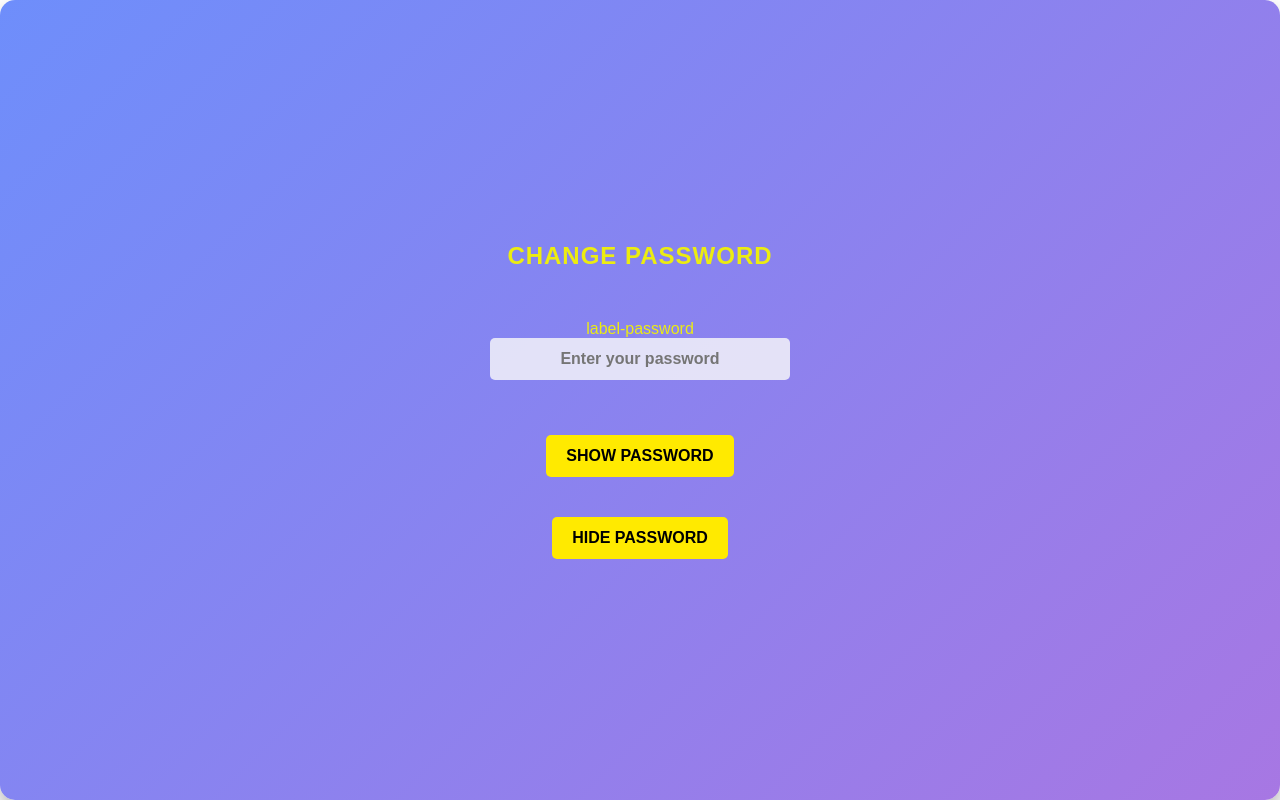
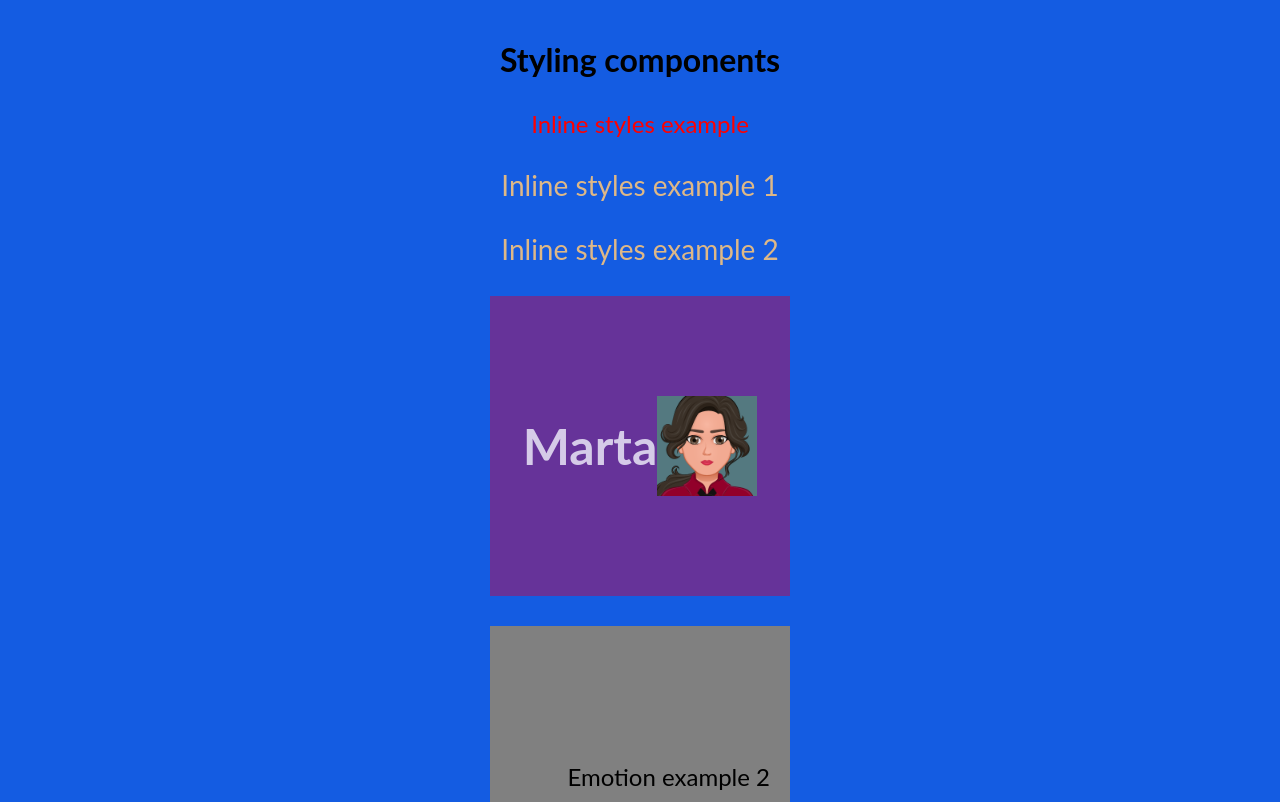
Before and after one commit to ViraVarguliak14/05_react_ts_24_03, a React (Vite) app: page / in a window 1280 px wide. Shown: the top 802 px of the page. Built offline with nearby package versions, Linux system fonts and the light colour scheme.

Commit message:
lesson09

```diff
--- a/src/App.tsx
+++ b/src/App.tsx
@@ -4,7 +4,8 @@
 // import Homework07 from "./homeworks/Homework07/Homework07";
 // import Lesson08 from "./lessons/Lesson08/Lesson08";
 // import Consultation04 from "./consbltations/Consultation04/Consultation04";
-import Homework08 from "./homeworks/Homework08/Homework08";
+// import Homework08 from "./homeworks/Homework08/Homework08";
+import Lesson09 from "./lessons/Lesson09/Lesson09";
 
 function App() {
   return (
@@ -15,7 +16,8 @@ function App() {
       {/* <Homework07/> */}
       {/* <Lesson08/> */}
       {/* <Consultation04/> */}
-      <Homework08/>
+      {/* <Homework08/> */}
+      <Lesson09/>
     </>
   );
 }
--- /dev/null
+++ b/src/lessons/Lesson09/Lesson09.tsx
@@ -0,0 +1,30 @@
+//1 способ стилизации - использование обычного css в отдельном файле
+import './styles.css'
+// 3 способ стилизации - импортируем стилизованные компоненты emotion
+import { AvatarImg, BoxInfo, TitleCard } from './styles'
+import Avatar from '../../assets/Cartoonify.png'
+
+function Lesson09() {
+      //Объект для inline стилей (2 способ)
+  const textStyles = { color: 'burlywood', fontSize: '28px' }
+    return (
+        <div className="lesson09-container">
+            <h1>Styling components</h1>
+            {/* 2 способ стилизации - inline styles (передача объекта стилей в атрибут style тега) */}
+            <div style={{ color: 'red', fontSize: '24px' }}>Inline styles example</div>
+            <p style={textStyles}>Inline styles example 1</p>
+            <div style={textStyles}>Inline styles example 2</div>
+       {/* 3 способ стилизации - использование стилизованных компонентов emotion */}
+      {/* <BoxInfo primary={true}>Emotion example 1</BoxInfo>
+      <BoxInfo primary={false}>Emotion example 2</BoxInfo> */}
+        <BoxInfo primary>
+         <TitleCard>Marta</TitleCard>
+         <AvatarImg src={Avatar}/>
+      </BoxInfo>
+      <BoxInfo>Emotion example 2</BoxInfo>
+
+        </div>
+    )
+}
+
+export default Lesson09
--- /dev/null
+++ b/src/lessons/Lesson09/styles.css
@@ -0,0 +1,10 @@
+.lesson09-container {
+    display: flex;
+    flex-direction: column;
+    align-items: center;
+    justify-content: center;
+    gap: 30px;
+    flex: 1;
+    padding: 40px;
+    background-color: rgb(20, 92, 226);
+  }
--- /dev/null
+++ b/src/lessons/Lesson09/styles.ts
@@ -0,0 +1,27 @@
+import styled from "@emotion/styled";
+
+//Интерфейс для пропсов стилизованного компонента BoxInfo
+interface BoxInfoStyledProps {
+    primary?: boolean
+}
+export const BoxInfo = styled.div<BoxInfoStyledProps>`
+ display: flex;
+ align-items: center;
+ justify-content: ${({ primary }) => primary ? 'center' : 'flex-end'};;
+ padding: 20px;
+ width: 300px;
+ height: 300px;
+ /* background-color: rebeccapurple; */
+ background-color: ${({ primary }) => primary ? 'rebeccapurple' : 'grey'};
+ font-size: 24px;
+`;
+
+export const TitleCard = styled.h2`
+ color: #D5CBE8;
+ font-size: 50px;
+`
+// export const TitleCard = styled.h2``
+
+export const AvatarImg = styled.img`
+ width: 100px;
+`
```
